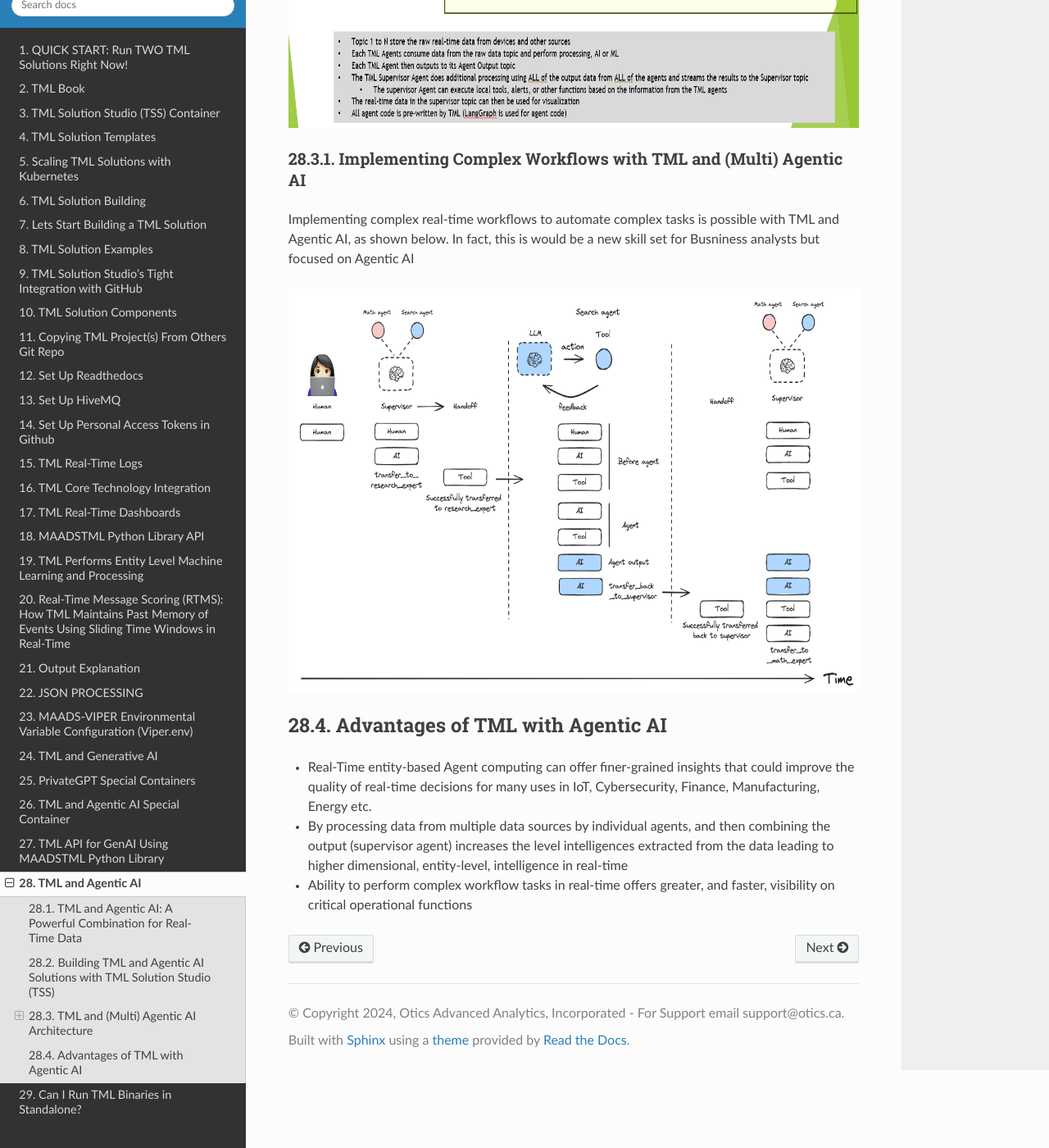
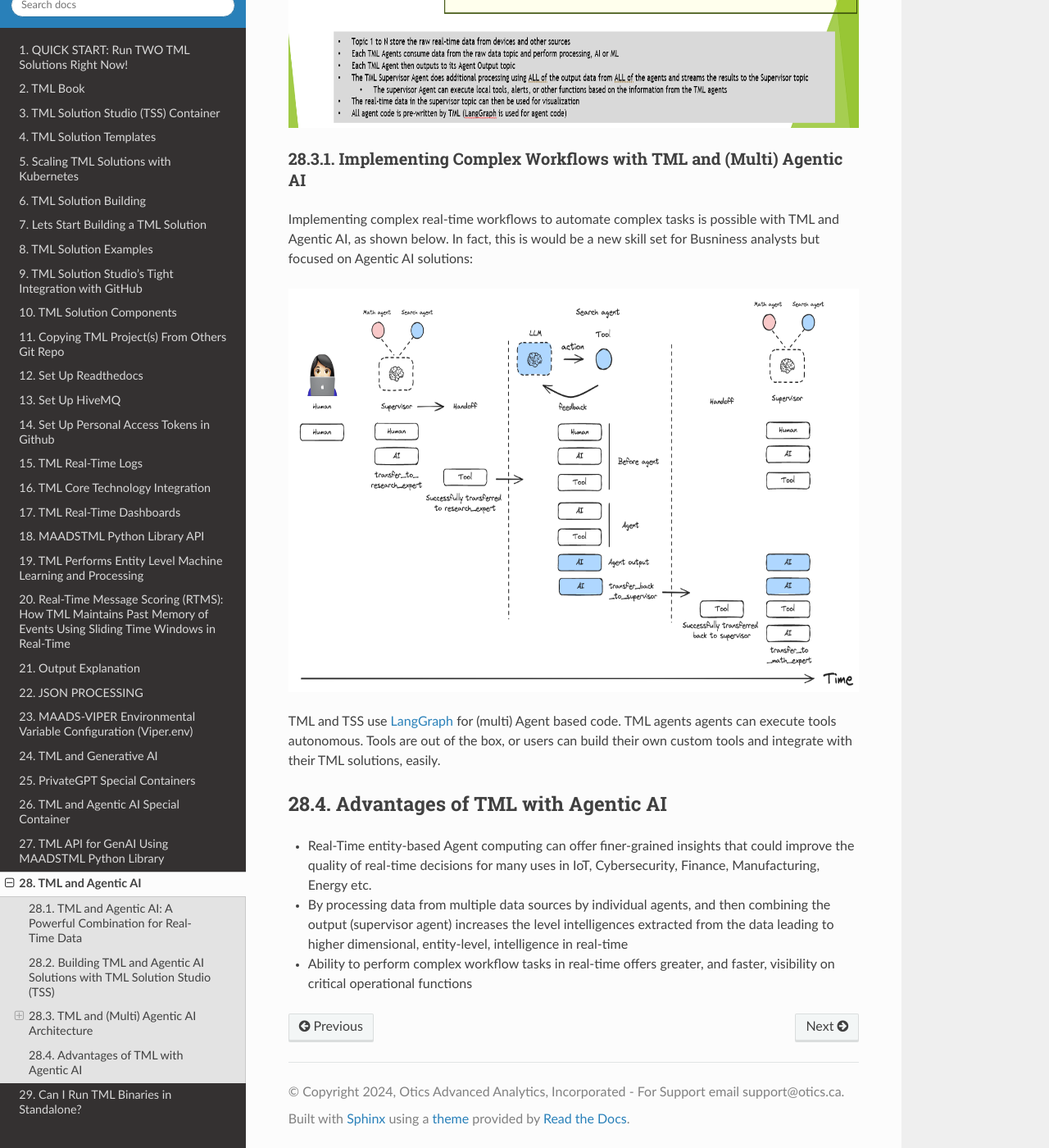
Before and after one commit to smaurice101/readthedocs, a Sphinx documentation site: the page built from docs/source/agentic.rst, in a window 1280 px wide and 1400 px high, scrolled down 2423 px. Shown: the whole window at 82% size. Built offline with Sphinx 7.4.7 and the Read the Docs theme 3.1.0, drawn with Linux system fonts in a browser that asks for light colours.

Commit message:
Update agentic.rst

```diff
--- a/docs/source/agentic.rst
+++ b/docs/source/agentic.rst
@@ -60,10 +60,13 @@ TML and (Multi) Agentic AI Architecture
 Implementing Complex Workflows with TML and (Multi) Agentic AI
 """"""""""""""""""""""""""""""
 
-Implementing complex real-time workflows to automate complex tasks is possible with TML and Agentic AI, as shown below.  In fact, this is would be a new skill set for Busniness analysts but focused on Agentic AI
+Implementing complex real-time workflows to automate complex tasks is possible with TML and Agentic AI, as shown below.  In fact, this is would be a new skill set for Busniness analysts but focused on Agentic AI solutions:
 
 .. figure:: agentic4.png
    :scale: 70%
+
+TML and TSS use `LangGraph <https://www.langchain.com/langgraph>`_ for (multi) Agent based code. TML agents agents can execute tools autonomous.  Tools are out of the box, or users can build their own custom tools and integrate with their TML solutions, easily.
+
 
 Advantages of TML with Agentic AI
 ========================
```
